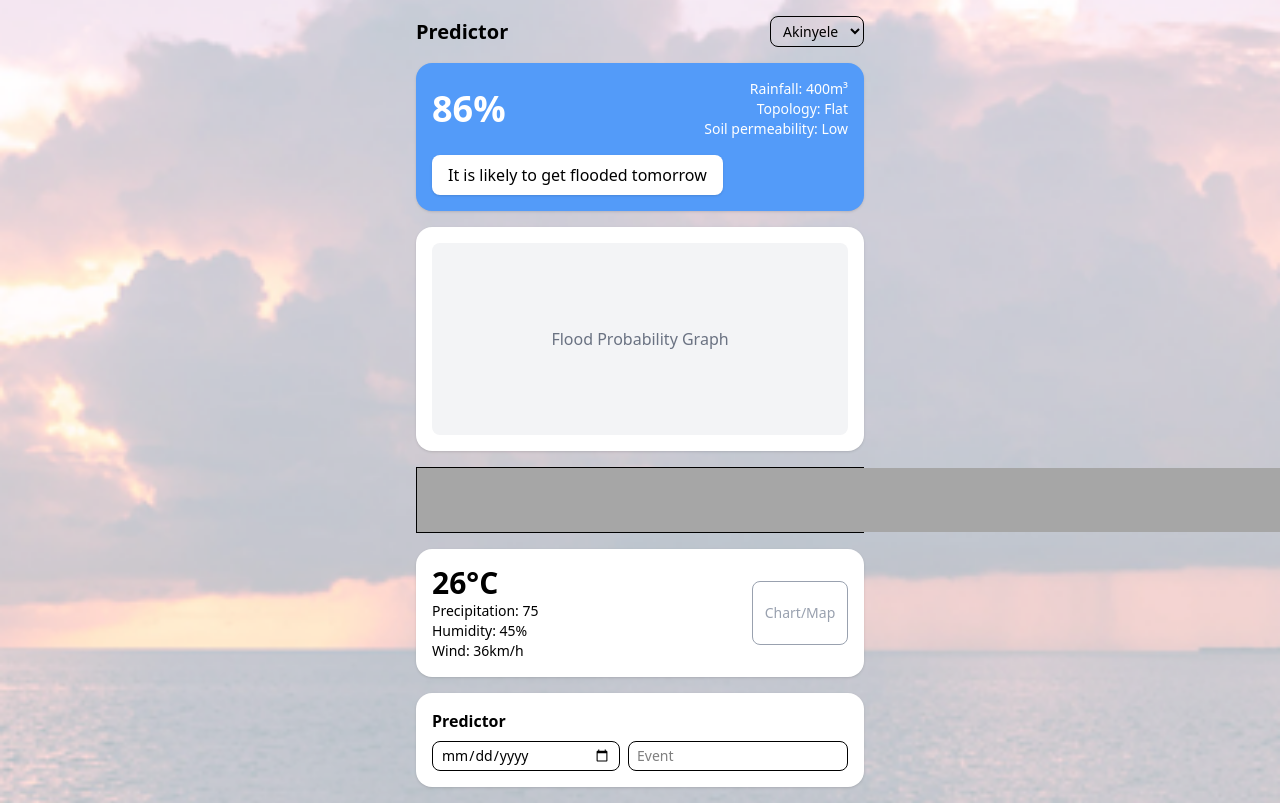
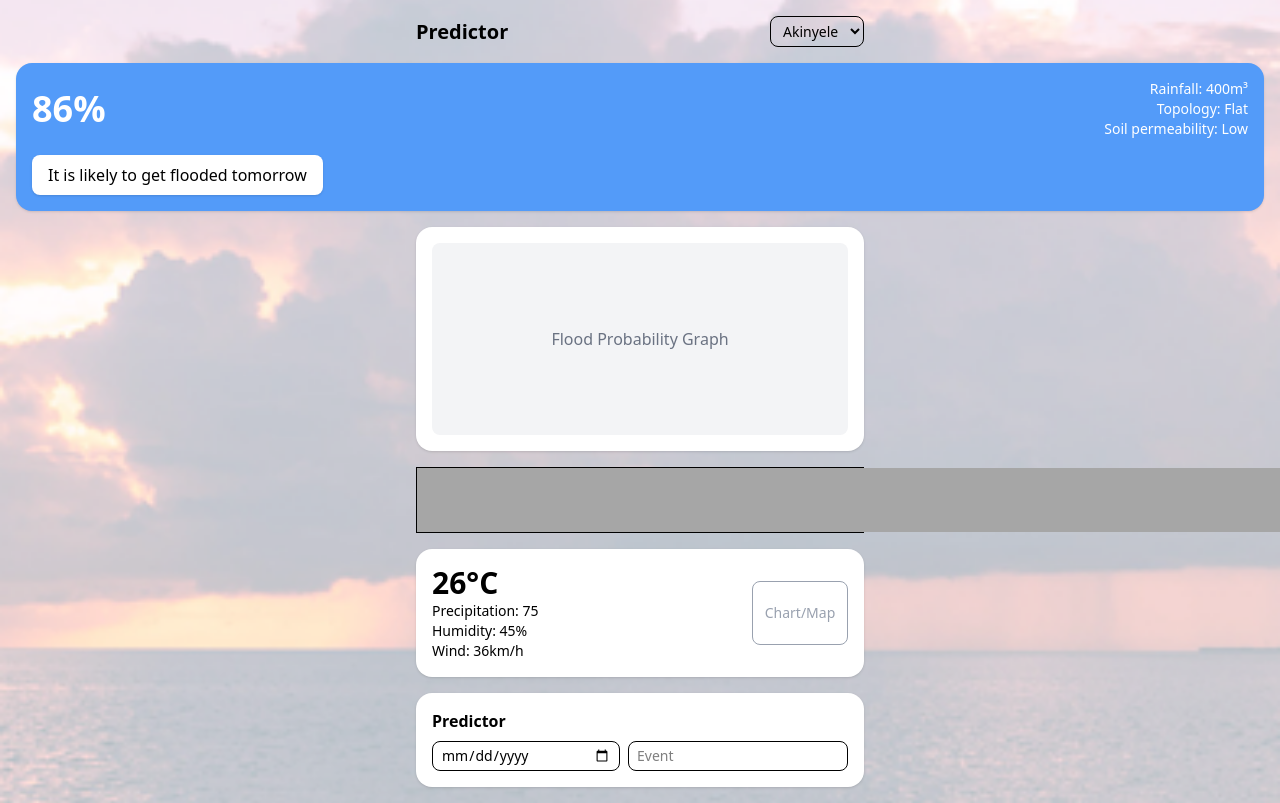
Before and after one commit to BolanleMary/predictor-app, a React (Vite) app: page / in a window 1280 px wide. Shown: the top 803 px of the page. Built offline with nearby package versions, Linux system fonts and the light colour scheme.

Commit message:
made some modification on the weather forcast app

```diff
--- a/src/App.jsx
+++ b/src/App.jsx
@@ -13,7 +13,7 @@ function App() {
         <Header />
 
         {/* Prediction Card */}
-        <div className="w-full max-w-md bg-[#539BF9] rounded-2xl shadow p-4 mb-4">
+        <div className="w-full  bg-[#539BF9] rounded-2xl shadow p-4 mb-4">
           <div className="flex justify-between items-center mb-4">
             <p className="text-4xl font-bold text-white">86%</p>
             <div className="flex flex-col items-end text-sm text-white">
```
